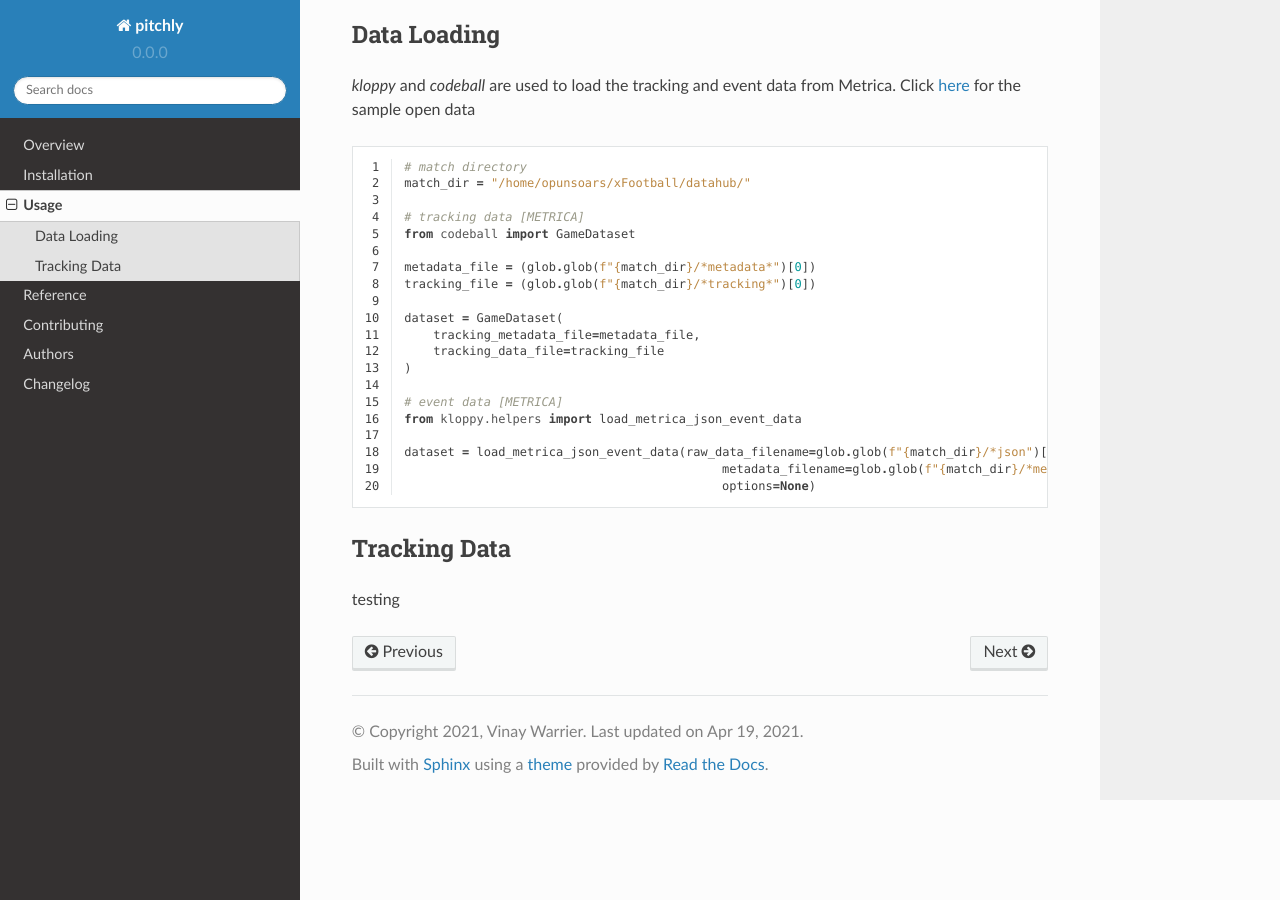
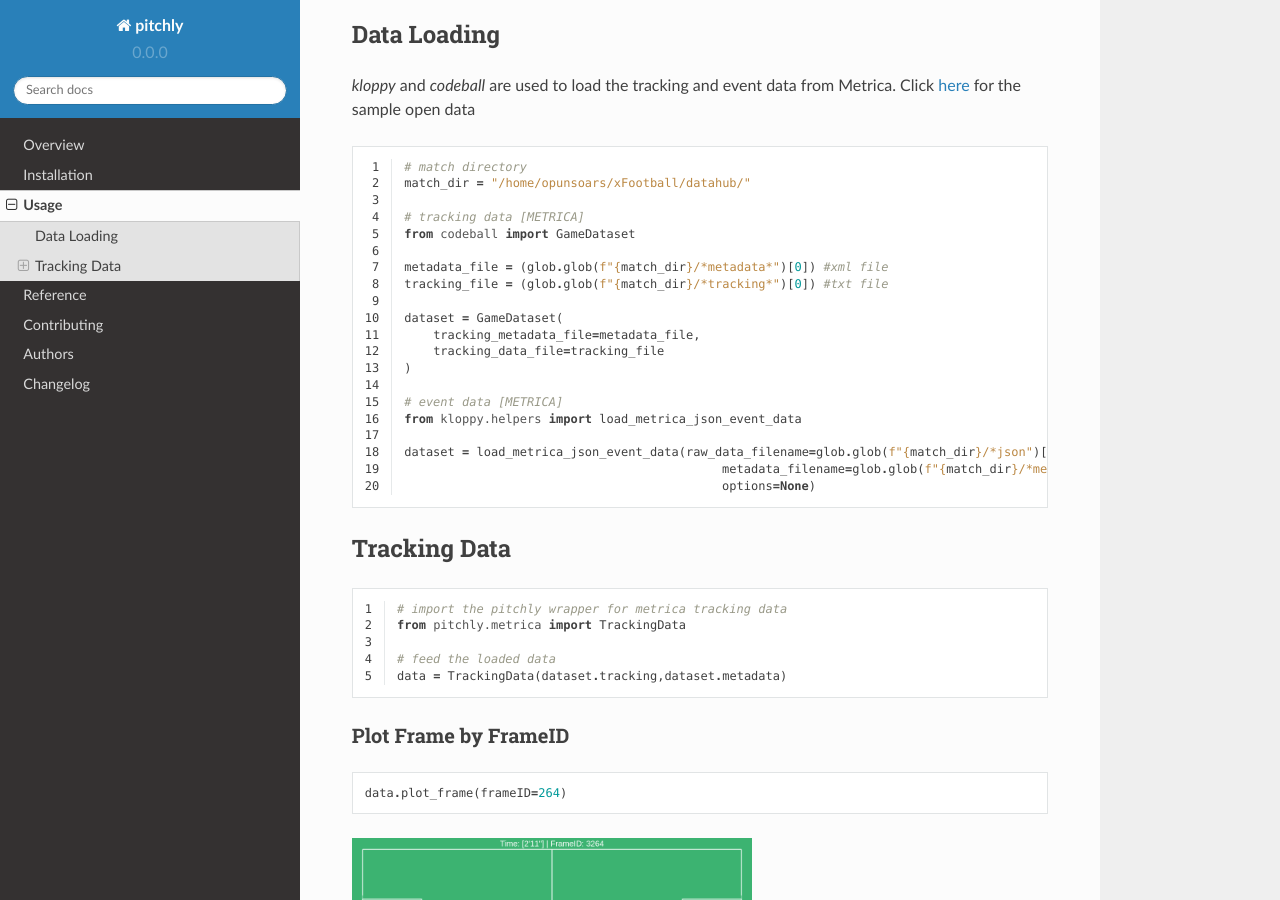
Before and after one commit to opunsoars/pitchly, a Sphinx documentation site: the page built from docs/usage.rst, in a window 1280 px wide and 900 px high, scrolled down 305 px. Built offline with Sphinx 7.4.7 and the Read the Docs theme 2.0.0, drawn with Linux system fonts in a browser that asks for light colours.

Commit message:
testing image in rst

```diff
--- a/docs/usage.rst
+++ b/docs/usage.rst
@@ -25,8 +25,8 @@ Data Loading
     # tracking data [METRICA]
     from codeball import GameDataset
 
-    metadata_file = (glob.glob(f"{match_dir}/*metadata*")[0])
-    tracking_file = (glob.glob(f"{match_dir}/*tracking*")[0])
+    metadata_file = (glob.glob(f"{match_dir}/*metadata*")[0]) #xml file
+    tracking_file = (glob.glob(f"{match_dir}/*tracking*")[0]) #txt file
 
     dataset = GameDataset(
         tracking_metadata_file=metadata_file,
@@ -44,5 +44,21 @@ Data Loading
 Tracking Data
 =============
 
+.. code-block:: python
+    :linenos:
 
-testing
+    # import the pitchly wrapper for metrica tracking data
+    from pitchly.metrica import TrackingData
+
+    # feed the loaded data
+    data = TrackingData(dataset.tracking,dataset.metadata)
+
+Plot Frame by FrameID
+^^^^^^^^^^^^^^^^^^^^^
+.. code-block:: python
+
+    data.plot_frame(frameID=264)
+
+.. image:: t1.png
+    :width: 400
+    :alt: Alternative text
```
Also changed, not shown: docs/t1.png (added).
